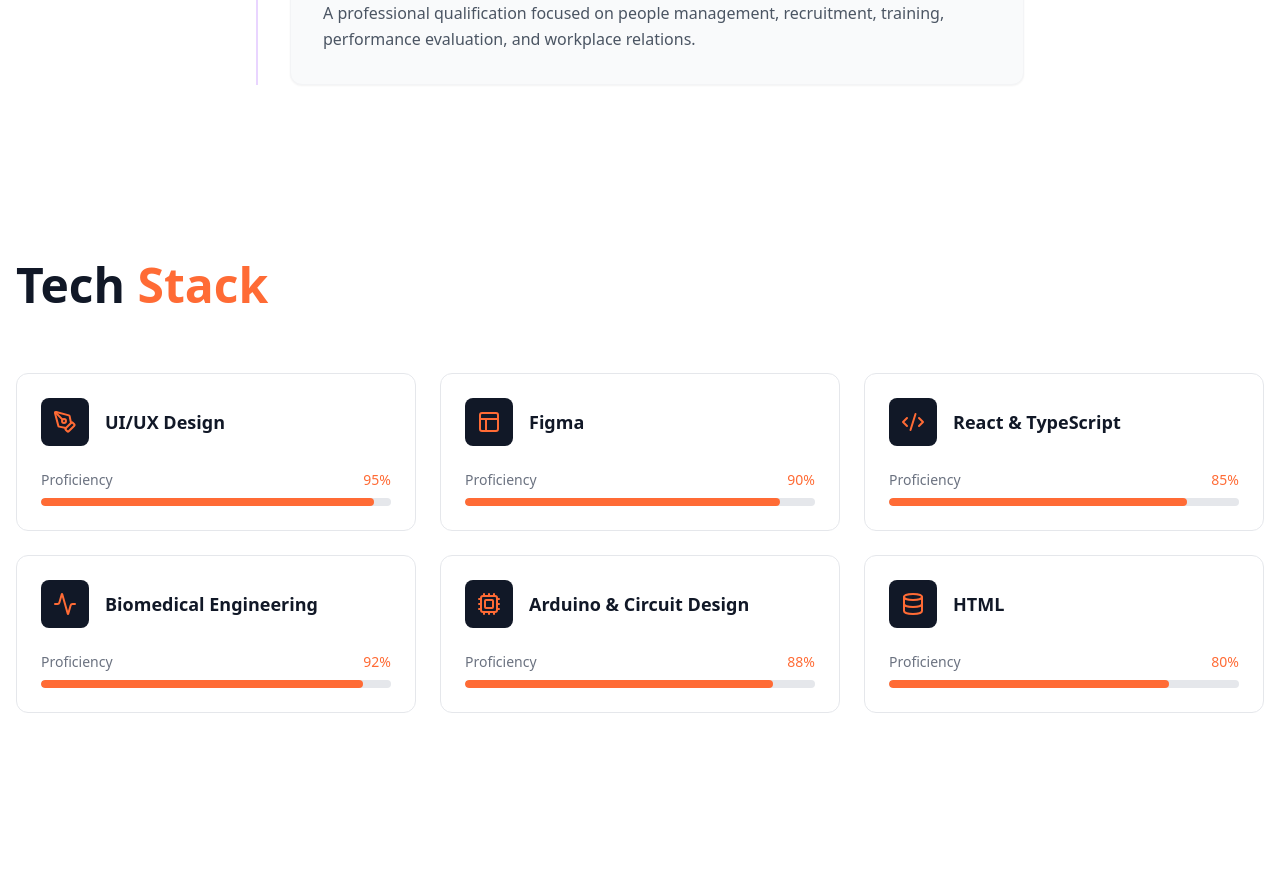
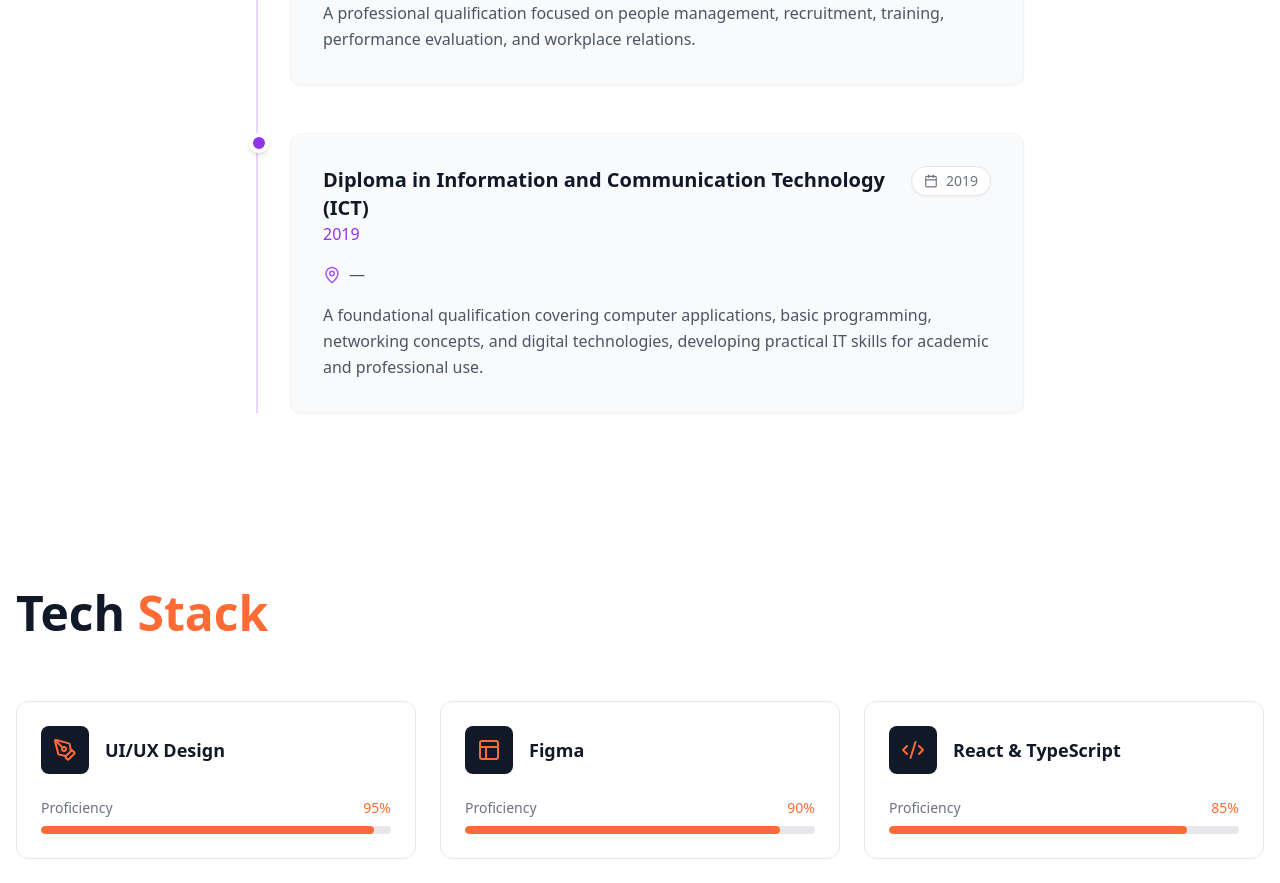
Before and after one commit to Nilupul-Wickramasinghe/My-Portfolio-GWU-BHBT-2022-04, a React (Vite) app: page / in a window 1280 px wide. Shown: the part 2000-2883 px from the top of the page. Built offline with nearby package versions, Linux system fonts and the light colour scheme.

Commit message:
Education: add Diploma in ICT (2019) and consolidate entries

```diff
--- a/src/components/Education.jsx
+++ b/src/components/Education.jsx
@@ -1,6 +1,6 @@
 import React from 'react';
 import { motion } from 'framer-motion';
-import { GraduationCap, Calendar, MapPin } from 'lucide-react';
+import { Calendar, MapPin } from 'lucide-react';
 
 const EDUCATION = [
   {
@@ -20,6 +20,15 @@ const EDUCATION = [
     place: 'LPEC Campus',
     description:
       'A professional qualification focused on people management, recruitment, training, performance evaluation, and workplace relations.'
+  },
+  {
+    id: 'dict',
+    title: 'Diploma in Information and Communication Technology (ICT)',
+    subtitle: '2019',
+    when: '2019',
+    place: '—',
+    description:
+      'A foundational qualification covering computer applications, basic programming, networking concepts, and digital technologies, developing practical IT skills for academic and professional use.'
   }
 ];
 
@@ -35,9 +44,7 @@ export function Education() {
           className="text-center mb-16"
         >
           <h2 className="text-4xl font-bold mb-4">
-            <span className="bg-clip-text text-transparent bg-gradient-to-r from-purple-600 to-pink-600">
-              Education
-            </span>
+            <span className="bg-clip-text text-transparent bg-gradient-to-r from-purple-600 to-pink-600">Education</span>
           </h2>
           <div className="h-1 w-20 bg-gradient-to-r from-purple-600 to-pink-600 mx-auto rounded-full" />
         </motion.div>
```
